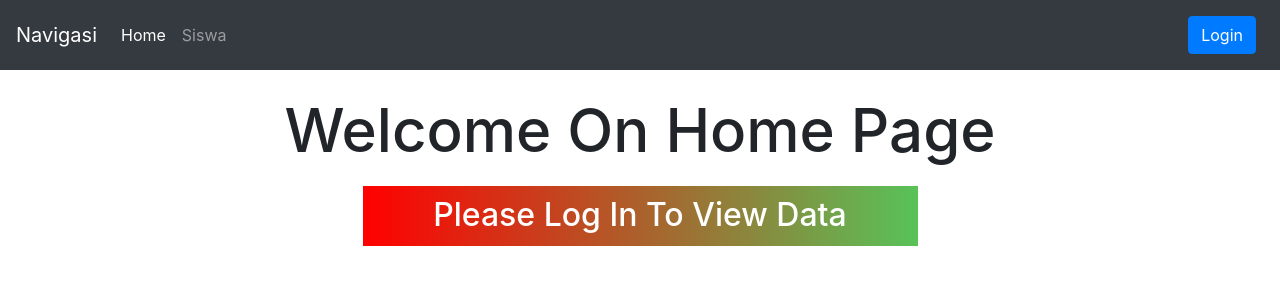
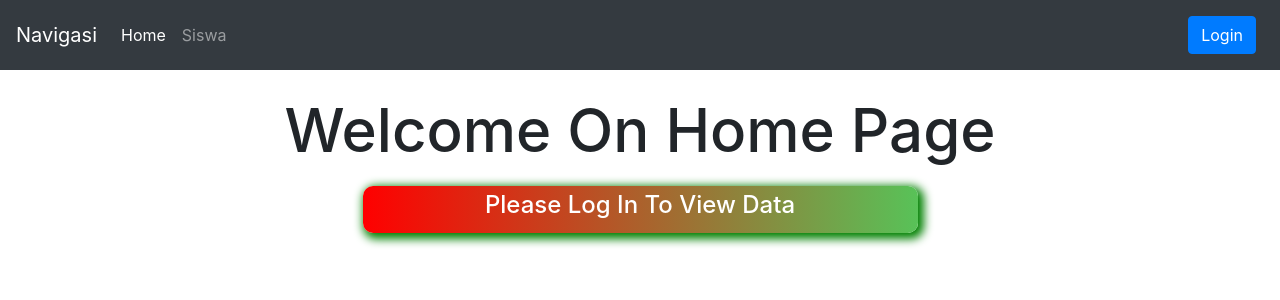
Before and after one commit to wahyupambudi/ReactJs-CRUD, a React (Create React App) app: page / in a window 1280 px wide. Shown: the top 300 px of the page. Built offline with nearby package versions, Linux system fonts and the light colour scheme.

Commit message:
Crud-Reactjs

```diff
--- a/src/index.css
+++ b/src/index.css
@@ -20,13 +20,14 @@ code {
 
 #edit2 {
   text-align: center;
-  background:linear-gradient(to right, red, rgb(88, 194, 88));
+  background: linear-gradient(to right, red, rgb(88, 194, 88));
   color: white;
   margin-left: 25%;
   margin-right: 20%;
   margin-top: 20px;
   width: 50%;
-  height: 60px;
-  padding-top: 10px;
-  padding-bottom: 10px;
+  height: 20%;
+  border-radius: 10px;
+  padding: 5px;
+  box-shadow: 3px 3px 10px 3px green;
 }
--- a/src/page/Home.js
+++ b/src/page/Home.js
@@ -5,7 +5,7 @@ const Home = () => (
   <div>
       <br></br>
     <h1 id="edit1">Welcome On Home Page</h1>
-    <p id="edit2"><h2>Please Log In To View Data</h2></p>
+    <p id="edit2"><h4>Please Log In To View Data</h4></p>
   </div>
 );
 
```
